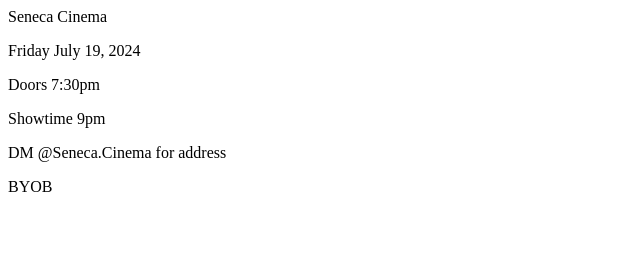
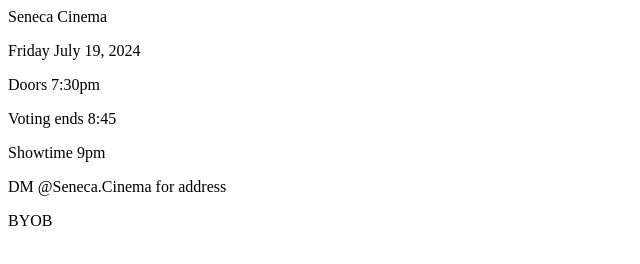
Before and after one commit to Masaki42069/masaki42069.github.io, a plain HTML site: page index.html in a window 1280 px wide. Shown: the whole page, without its empty margins (0-640 px from the left). Drawn offline with Linux system fonts and the light colour scheme.

Commit message:
Update index.html

```diff
--- a/index.html
+++ b/index.html
@@ -1,6 +1,7 @@
 <p>Seneca Cinema</p>
 <p>Friday July 19, 2024</p>
 <p>Doors 7:30pm</p>
+<p>Voting ends 8:45</p>
 <p>Showtime 9pm</p>
 <p>DM @Seneca.Cinema for address</p>
 <p>BYOB</p>
```
